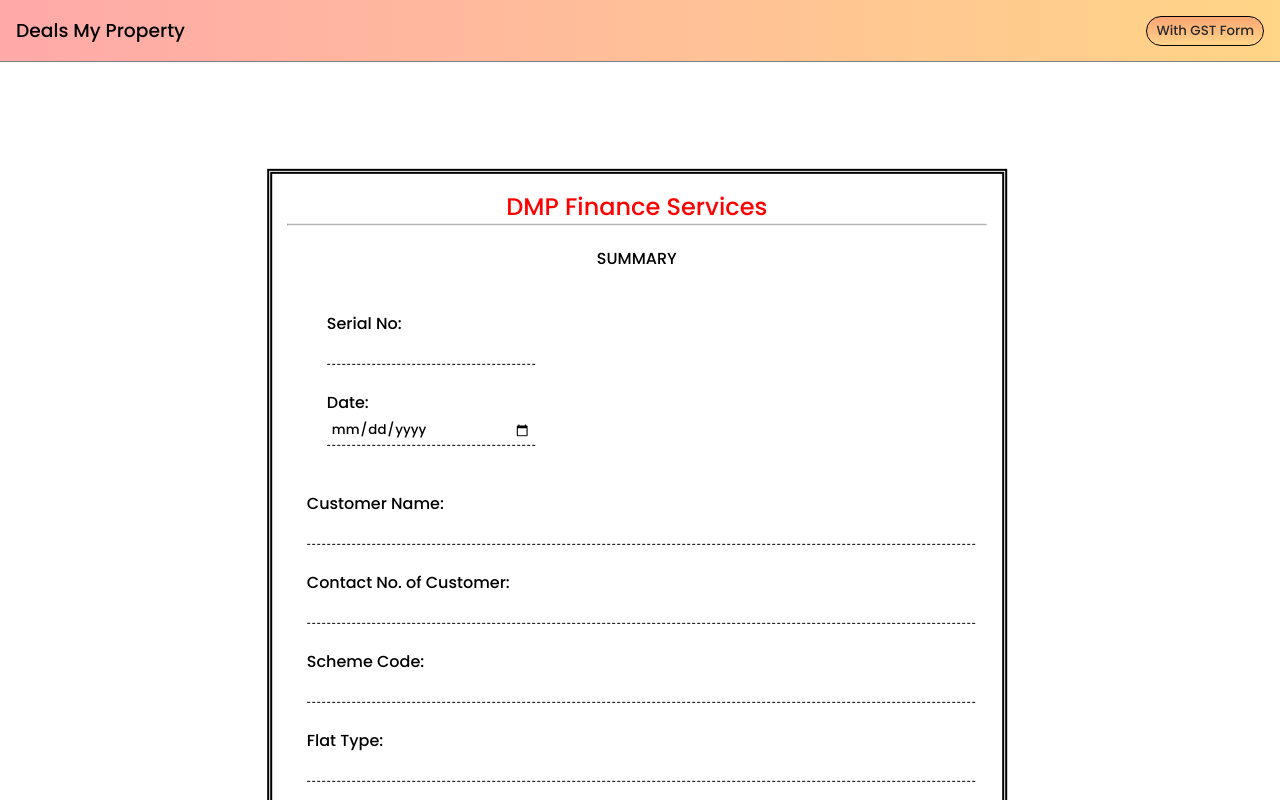
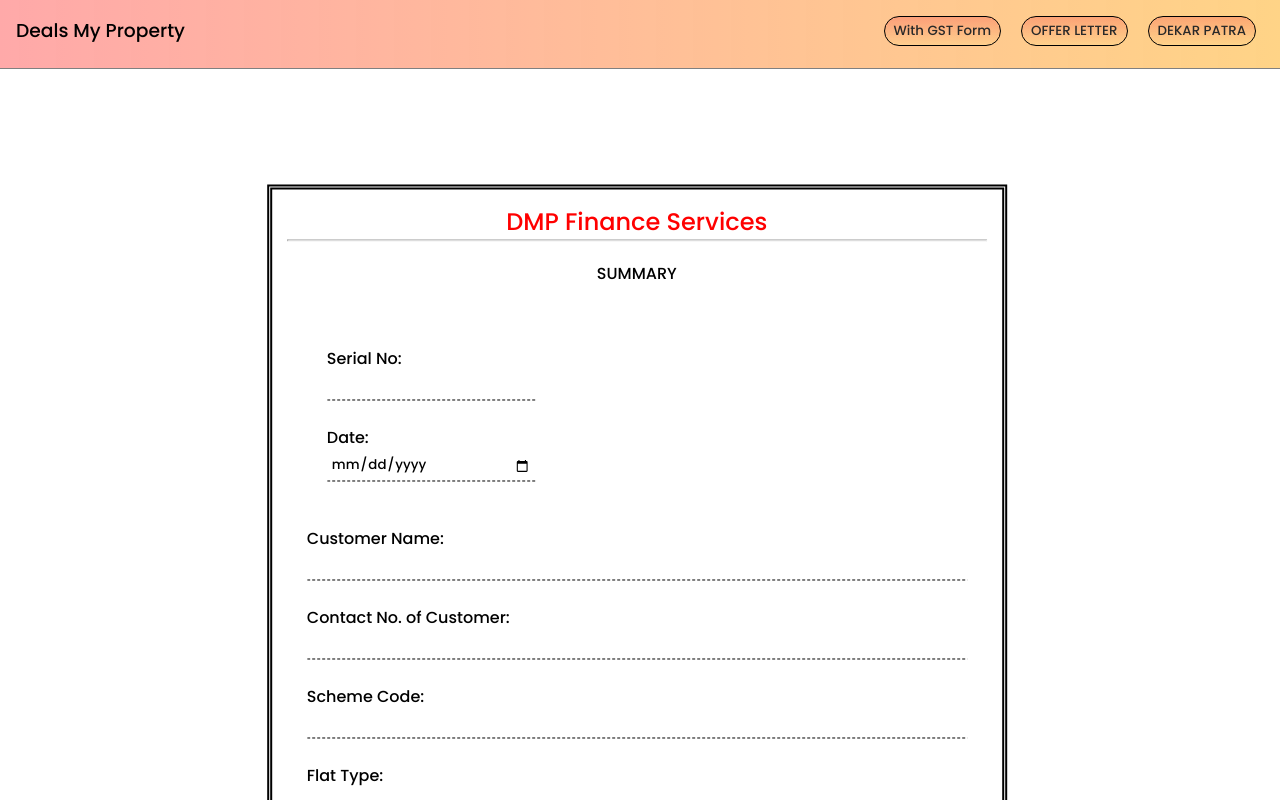
Before and after one commit to 46775/Form, a plain HTML site: page index.html in a window 1280 px wide. Shown: the top 800 px of the page. Drawn offline with Linux system fonts and the light colour scheme.

Commit message:
files added

```diff
--- a/index.html
+++ b/index.html
@@ -2,7 +2,7 @@
 <html lang="en">
   <head>
     <meta charset="UTF-8" />
-    <meta name="viewport" content="width=device-width, initial-scale=1.0" />
+    <meta name="viewport" content="device-width", initial-scale="1.0" />
     <title>Document</title>
     <!-- fonts  -->
     <link rel="preconnect" href="https://fonts.googleapis.com" />
@@ -11,13 +11,17 @@
       href="https://fonts.googleapis.com/css2?family=Poppins:ital,wght@0,100;0,200;0,300;0,400;0,500;0,600;0,700;0,800;0,900;1,100;1,200;1,300;1,400;1,500;1,600;1,700;1,800;1,900&display=swap"
       rel="stylesheet"
     />
-    <link rel="stylesheet" href="style.css" />
+    <link rel="stylesheet" href="styles/style.css" />
   </head>
   <body>
     <!-- navbar header -->
     <div class="nav-bar">
       <h3>Deals My Property</h3>
+      <div class="btnS">
       <button><a href="withGstForm.html">With GST Form</a></button>
+      <button><a href="offerLetter.html">OFFER LETTER</a></button>
+      <button><a href="offerLetter.html">DEKAR PATRA</a></button>
+    </div>
     </div>
 
     <div class="form">
@@ -255,6 +259,6 @@
       </form>
     </div>
 
-      <input type="submit" value="Submit" />
+      <input type="submit" value="Submit"/>
   </body>
 </html>
--- /dev/null
+++ b/styles/dekarPatr.css
@@ -0,0 +1,68 @@
+* {
+  margin: 0;
+  padding: 0;
+  font-family: "Poppins", sans-serif;
+  font-weight: 500;
+  font-style: normal;
+  color: rgb(0, 0, 0);
+  overflow: hidden;
+}
+
+body {
+  height: 100vh;
+  background-color: white;
+  overflow-y: scroll;
+}
+
+h3{
+    display: inline-block;
+}
+
+.nav-bar {
+  background: linear-gradient(
+    90deg,
+    rgba(255, 0, 0, 0.337),
+    rgba(255, 166, 0, 0.476)
+  );
+  padding: 16px;
+  border-bottom: 1px solid grey;
+  display: inline-block;
+  width: 100%;
+}
+
+button {
+  float: right;
+  padding: 4px;
+  border: 1px solid rgb(0, 0, 0);
+  border-radius: 15px;
+  background: linear-gradient(
+    180deg,
+    rgba(243, 67, 67, 0.311),
+    rgba(255, 214, 138, 0.459)
+  );
+  margin: 0 10px;
+}
+
+.btnS {
+  display: flex;
+  float: right;
+  margin-right: 30px;
+}
+
+button > a {
+  text-decoration: none;
+  padding: 5px;
+  color: rgb(41, 41, 41);
+}
+
+button:hover {
+  box-shadow: 0px 1px 5px black;
+  transition: 0.8s ease-in-out;
+}
+
+.content{
+    display: inline-block;
+    margin-top: auto;
+    margin-left: 15%;
+    border: 2px double black;
+}
--- /dev/null
+++ b/styles/offerLetter.css
@@ -0,0 +1,23 @@
+body{
+  overflow: scroll;
+}
+
+.nav-bar {
+  background: linear-gradient(
+    90deg,
+    rgba(255, 0, 0, 0.337),
+    rgba(255, 166, 0, 0.476)
+  );
+  padding: 16px;
+  border-bottom: 2px double black;
+  display: inline-block;
+  width: 100%;
+  margin: 0;
+}
+
+object{
+    margin-top: 15px;
+    display: flex;
+    margin-left: 15%;
+    border-radius: 15px;
+}
--- a/style.css
+++ b/styles/style.css
@@ -5,11 +5,13 @@
   font-weight: 500;
   font-style: normal;
   color: rgb(0, 0, 0);
+  overflow: hidden;
 }
 
 body {
-  height: 110vh;
+  height: 100vh;
   background-color: white;
+  overflow-y: scroll;
 }
 
 H2 {
@@ -24,6 +26,8 @@ H2 {
   );
   padding: 16px;
   border-bottom: 1px solid grey;
+display: inline-block;
+width: 100%;
 }
 
 h3 {
@@ -40,6 +44,13 @@ button {
     rgba(243, 67, 67, 0.311),
     rgba(255, 214, 138, 0.459)
   );
+  margin: 0 10px;
+}
+
+.btnS{
+  display: flex;
+  float: right;
+  margin-right: 30px;
 }
 
 button > a {
@@ -153,9 +164,10 @@ th {
 p {
   display: flex;
   margin: 20px;
+  overflow-wrap: normal;
 }
 
-input[type="submit"]{
+input[type="submit"] {
   background-color: grey;
   padding: 5px;
   display: flex;
```
Also changed, not shown: dekarPatr.html (added, +31 -0 lines), offerLetter.html (added, +14 -0 lines), withGstForm.html (+62 -19 lines).
